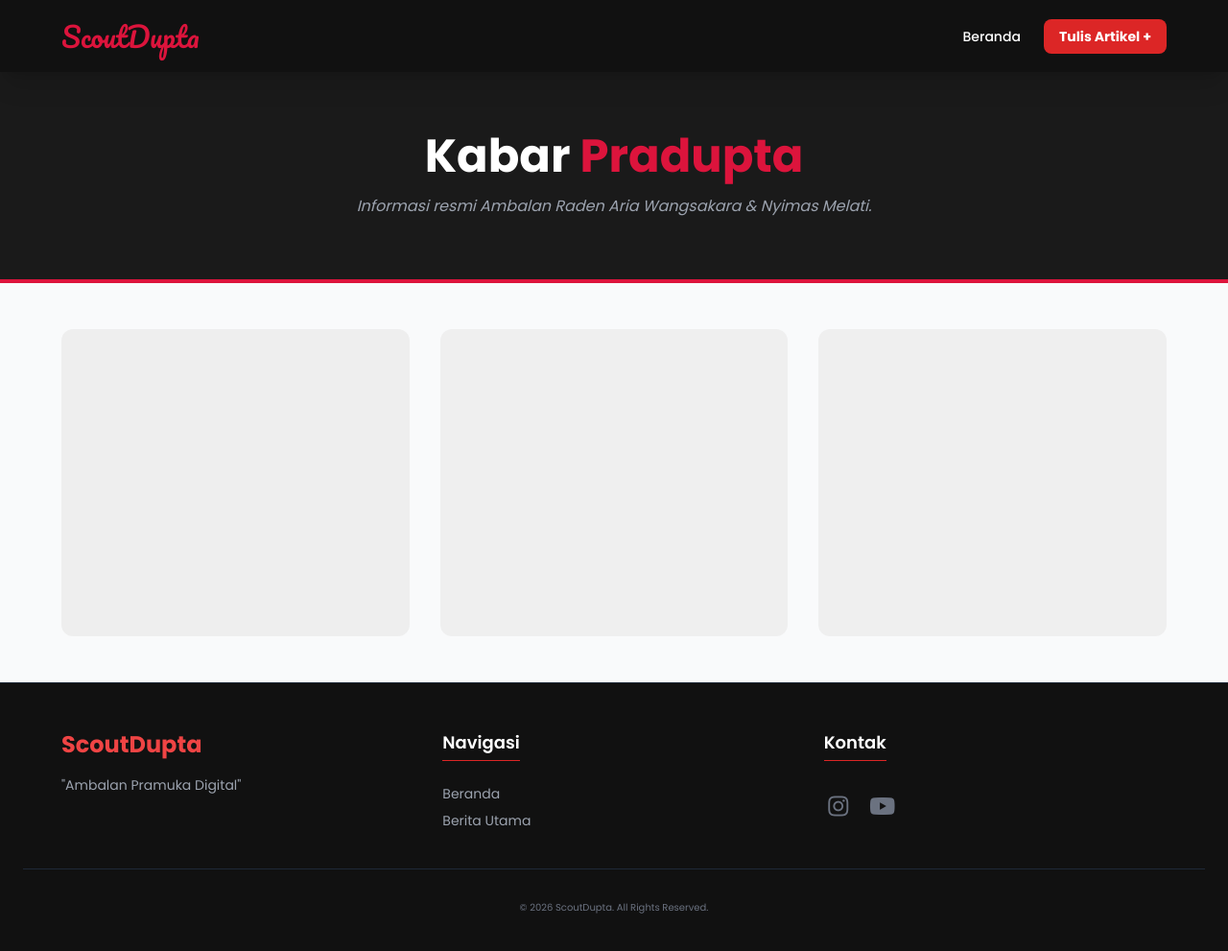
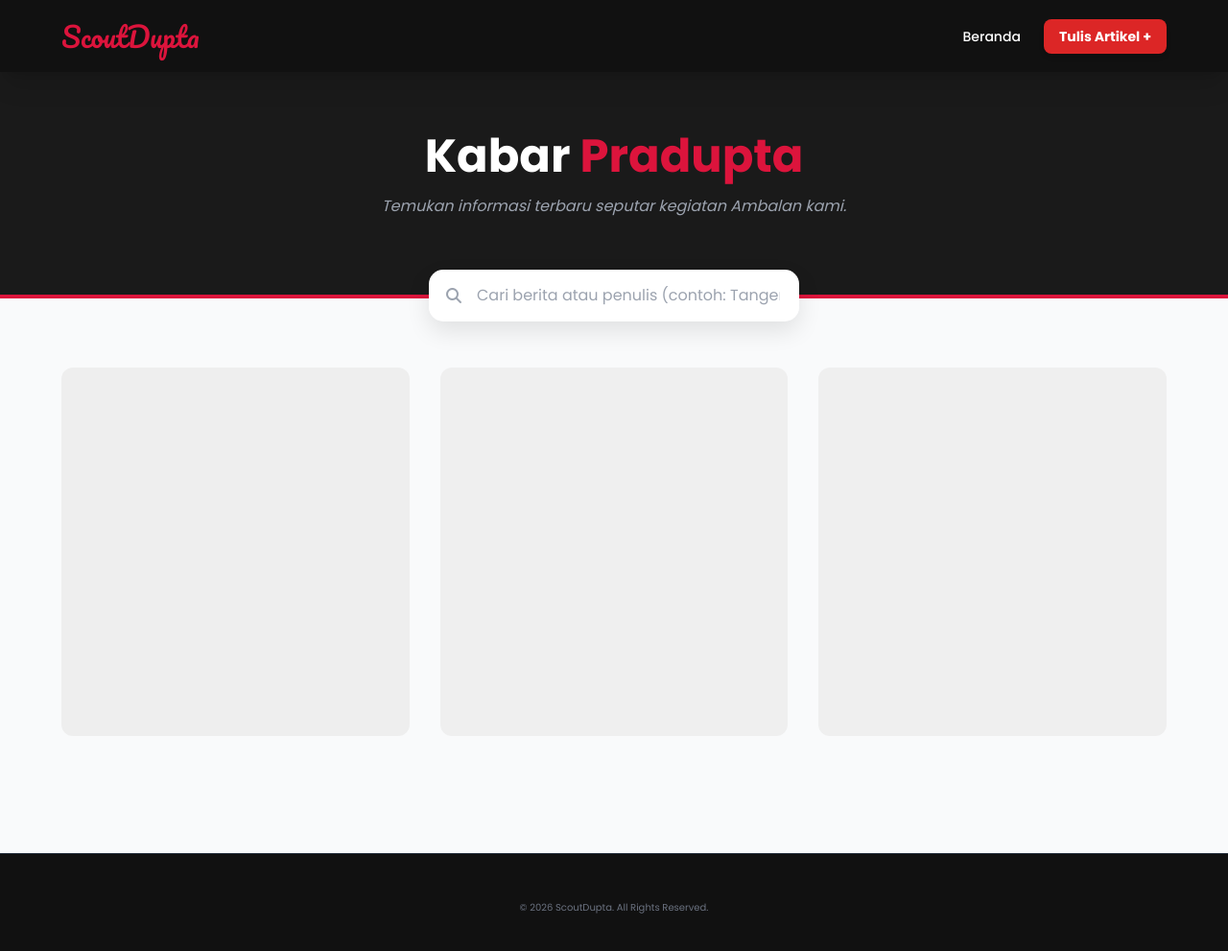
Before and after one commit to pradupta/web, a Jekyll site: the page berita.html, which Jekyll copies as it is, in a window 1280 px wide and 1001 px high. Shown: the top 991 px of the window at 96% size. Built offline with Jekyll 4.4.1, drawn with Linux system fonts in a browser that asks for light colours; nearby versions of some CDN libraries.

Commit message:
Update berita.html

```diff
--- a/berita.html
+++ b/berita.html
@@ -18,12 +18,16 @@
     body { font-family: 'Poppins', sans-serif; background-color: #f9fafb; }
     .logo-text { font-family: 'Pacifico', cursive; font-size: 1.8rem; color: #DC143C; }
     .sticky-nav { position: sticky; top: 0; z-index: 1000; background-color: #111; }
-    .news-card { transition: all 0.3s ease; display: flex; flex-direction: column; background: white; border-radius: 12px; overflow: hidden; border: 1px solid #eee; }
+    .news-card { transition: all 0.3s ease; display: flex; flex-direction: column; background: white; border-radius: 12px; overflow: hidden; border: 1px solid #eee; height: 100%; }
     .news-card:hover { transform: translateY(-5px); box-shadow: 0 10px 20px rgba(0,0,0,0.05); }
     .line-clamp-2 { display: -webkit-box; -webkit-line-clamp: 2; -webkit-box-orient: vertical; overflow: hidden; }
     .line-clamp-3 { display: -webkit-box; -webkit-line-clamp: 3; -webkit-box-orient: vertical; overflow: hidden; }
     .skeleton { background: #eee; border-radius: 12px; animation: pulse 1.5s infinite; }
     @keyframes pulse { 0%, 100% { opacity: 1; } 50% { opacity: .5; } }
+
+    .search-container { position: relative; max-width: 500px; margin: -30px auto 0; z-index: 10; }
+    .search-input { width: 100%; padding: 15px 20px 15px 50px; border-radius: 15px; border: none; box-shadow: 0 10px 25px rgba(0,0,0,0.1); outline: none; transition: 0.3s; }
+    .search-input:focus { box-shadow: 0 10px 25px rgba(220, 20, 60, 0.2); }
   </style>
 </head>
 <body class="flex flex-col min-h-screen">
@@ -31,77 +35,73 @@
   <nav class="sticky-nav text-white px-6 py-4 shadow-xl">
     <div class="max-w-6xl mx-auto flex justify-between items-center">
       <div class="logo-text">ScoutDupta</div>
-      <ul class="flex gap-6 text-sm font-medium">
+      <ul class="flex gap-6 text-sm font-medium items-center">
         <li><a href="index.html" class="hover:text-red-500 transition">Beranda</a></li>
-        <li><a href="loginartikel.html" class="bg-red-600 px-4 py-2 rounded-lg hover:bg-white hover:text-red-600 transition font-bold">Tulis Artikel +</a></li>
+        <li><a href="loginartikel.html" class="bg-red-600 px-4 py-2 rounded-lg hover:bg-white hover:text-red-600 transition font-bold shadow-md">Tulis Artikel +</a></li>
       </ul>
     </div>
   </nav>
 
-  <header class="bg-[#1a1a1a] text-white py-16 px-6 text-center border-b-4 border-crimson">
+  <header class="bg-[#1a1a1a] text-white pt-16 pb-20 px-6 text-center border-b-4 border-crimson">
     <h1 class="text-4xl md:text-5xl font-extrabold mb-4">Kabar <span class="text-crimson">Pradupta</span></h1>
-    <p class="text-gray-400 max-w-2xl mx-auto italic">Informasi resmi Ambalan Raden Aria Wangsakara & Nyimas Melati.</p>
+    <p class="text-gray-400 max-w-2xl mx-auto italic">Temukan informasi terbaru seputar kegiatan Ambalan kami.</p>
   </header>
+
+  <div class="search-container px-6">
+    <i class="fas fa-search absolute left-10 top-1/2 -translate-y-1/2 text-gray-400"></i>
+    <input type="text" id="search-input" class="search-input" placeholder="Cari berita atau penulis (contoh: Tangerang)...">
+  </div>
 
   <main class="py-12 px-6 flex-grow">
     <div class="max-w-6xl mx-auto">
 
       <div id="loading-skeleton" class="grid grid-cols-1 md:grid-cols-2 lg:grid-cols-3 gap-8">
-        <div class="skeleton h-80 w-full"></div>
-        <div class="skeleton h-80 w-full hidden md:block"></div>
-        <div class="skeleton h-80 w-full hidden lg:block"></div>
+        <div class="skeleton h-96 w-full"></div>
+        <div class="skeleton h-96 w-full hidden md:block"></div>
+        <div class="skeleton h-96 w-full hidden lg:block"></div>
       </div>
 
       <div id="news-container" class="grid grid-cols-1 md:grid-cols-2 lg:grid-cols-3 gap-8 hidden"></div>
 
+      <div id="not-found" class="hidden text-center py-20">
+        <i class="fas fa-search-minus text-5xl text-gray-300 mb-4"></i>
+        <p class="text-gray-500 text-lg">Berita yang kamu cari tidak ditemukan...</p>
+      </div>
+
     </div>
   </main>
 
-  <footer class="py-12 px-6 bg-[#111] text-white border-t border-gray-800">
-    <div class="max-w-6xl mx-auto grid grid-cols-1 md:grid-cols-3 gap-10 text-center md:text-left">
-      <div>
-        <h3 class="text-2xl font-bold mb-4 text-red-500">ScoutDupta</h3>
-        <p class="text-gray-400 text-sm">"Ambalan Pramuka Digital"</p>
-      </div>
-      <div>
-        <h3 class="text-lg font-semibold mb-4 border-b border-red-600 pb-1 inline-block">Navigasi</h3>
-        <ul class="text-gray-400 text-sm space-y-2 mt-2">
-          <li><a href="index.html" class="hover:text-white transition">Beranda</a></li>
-          <li><a href="berita.html" class="hover:text-white transition">Berita Utama</a></li>
-        </ul>
-      </div>
-      <div>
-        <h3 class="text-lg font-semibold mb-4 border-b border-red-600 pb-1 inline-block">Kontak</h3>
-        <div class="flex justify-center md:justify-start gap-4 mt-4 text-2xl">
-          <a href="#" class="text-gray-500 hover:text-red-500"><i class="fab fa-instagram"></i></a>
-          <a href="#" class="text-gray-500 hover:text-red-500"><i class="fab fa-youtube"></i></a>
-        </div>
-      </div>
-    </div>
-    <div class="text-center mt-10 pt-8 border-t border-gray-800 text-gray-500 text-[10px]">
-      &copy; 2026 ScoutDupta. All Rights Reserved.
-    </div>
+  <footer class="py-12 px-6 bg-[#111] text-white border-t border-gray-800 text-center">
+    <p class="text-gray-500 text-[10px]">&copy; 2026 ScoutDupta. All Rights Reserved.</p>
   </footer>
 
   <script>
-    const scriptURL = 'https://script.google.com/macros/s/AKfycbx14_8D4lNFAufqvTssRm1KFiNFB3Qa_dxI2idNc_Hu0YbFRxt7tIu5VhQ3m3W1hJJH/exec';
+    // Link Apps Script Array kamu
+    const scriptURL = 'https://script.google.com/macros/s/AKfycbyFSre1eTFS9dAF8kW-l6SKXhhSNzAaTgpc44iTC5tsTgR_TRimiE5p0a72ISJB3gnCMQ/exec';
+    let allPosts = [];
 
     async function init() {
-      const container = document.getElementById('news-container');
-      const skeleton = document.getElementById('loading-skeleton');
+      // Hapus cache lama jika formatnya salah
+      const cached = localStorage.getItem('all_news');
+      if (cached) {
+        allPosts = JSON.parse(cached);
+        // Cek jika cache masih format objek, hapus saja
+        if (allPosts.length > 0 && !Array.isArray(allPosts[0])) {
+            localStorage.removeItem('all_news');
+            allPosts = [];
+        } else {
+            render(allPosts);
+        }
+      }
 
-      // 1. Tampilkan Cache (Jika ada)
-      const cached = localStorage.getItem('all_news');
-      if (cached) render(JSON.parse(cached));
-
-      // 2. Ambil Data Fresh dari App Script
       try {
         const response = await fetch(scriptURL);
         const data = await response.json();
 
         if (data && data.length > 0) {
+          allPosts = data;
           localStorage.setItem('all_news', JSON.stringify(data));
-          render(data);
+          render(allPosts);
         }
       } catch (e) {
         console.error("Gagal ambil data");
@@ -111,50 +111,56 @@
     function render(data) {
       const container = document.getElementById('news-container');
       const skeleton = document.getElementById('loading-skeleton');
+      const notFound = document.getElementById('not-found');
 
       container.innerHTML = '';
+      skeleton.classList.add('hidden');
 
-      // KARENA APP SCRIPT SUDAH MELAKUKAN DATA.REVERSE(),
-      // KITA TAMPILKAN SECARA NORMAL (Lurus)
-      data.forEach((row, index) => {
-        if(!row[1]) return; // Lewati baris kosong
+      if (data.length === 0) {
+        container.classList.add('hidden');
+        notFound.classList.remove('hidden');
+        return;
+      }
 
-        // Hitung ID asli untuk detail.html
-        // Karena data dari App Script dibalik, baris pertama (index 0) di JSON
-        // sebenarnya adalah baris terakhir di Spreadsheet.
-        const originalId = (data.length - 1) - index;
+      notFound.classList.add('hidden');
+      container.classList.remove('hidden');
 
-        const date = new Date(row[0]).toLocaleDateString('id-ID', {
+      data.forEach((post, index) => {
+        // [0]=Tgl, [1]=Judul, [2]=Penulis, [3]=Isi, [4]=Gbr, [5]=Views
+        const date = new Date(post[0]).toLocaleDateString('id-ID', {
           day: 'numeric', month: 'long', year: 'numeric'
         });
 
-        const slug = row[1].toLowerCase().replace(/ /g, '-').replace(/[^\w-]+/g, '');
+        const slug = post[1].toLowerCase().replace(/ /g, '-').replace(/[^\w-]+/g, '');
 
         const card = `
           <div class="news-card">
             <div class="h-52 overflow-hidden bg-gray-200">
-              <img src="${row[4] || 'https://via.placeholder.com/600x400'}" class="w-full h-full object-cover">
+              <img src="${post[4] || 'https://via.placeholder.com/600x400'}"
+                   class="w-full h-full object-cover">
             </div>
             <div class="p-6 flex flex-col flex-grow">
-              <span class="text-[10px] text-crimson font-bold uppercase mb-2 italic">
-                <i class="far fa-calendar-alt mr-1"></i> ${date}
-              </span>
-              <h3 class="font-bold text-gray-800 mb-2 line-clamp-2 leading-tight">${row[1]}</h3>
-              <p class="text-gray-500 text-sm mb-4 line-clamp-3">${row[3]}</p>
-              <div class="mt-auto">
-                <a href="detail.html?post=${slug}&id=${originalId}" class="text-crimson font-bold text-sm hover:underline">
-                  Baca Selengkapnya →
-                </a>
+              <div class="flex justify-between items-center mb-2">
+                <span class="text-[10px] text-crimson font-bold uppercase italic">${date}</span>
+                <span class="text-[10px] text-gray-400 font-bold"><i class="far fa-eye"></i> ${post[5] || 0}</span>
+              </div>
+              <h3 class="font-bold text-gray-800 mb-2 line-clamp-2 h-12">${post[1]}</h3>
+              <p class="text-gray-500 text-sm mb-4 line-clamp-3">${post[3].replace(/<[^>]*>?/gm, '')}</p>
+              <div class="mt-auto pt-4 border-t border-gray-100 flex justify-between items-center">
+                <span class="text-[11px] text-gray-400 italic">Oleh: ${post[2]}</span>
+                <a href="detail.html?post=${slug}&id=${index}" class="text-crimson font-bold text-sm hover:underline">Baca Berita →</a>
               </div>
             </div>
-          </div>
-        `;
+          </div>`;
         container.insertAdjacentHTML('beforeend', card);
       });
+    }
 
-      skeleton.classList.add('hidden');
-      container.classList.remove('hidden');
-    }
+    document.getElementById('search-input').addEventListener('input', function(e) {
+      const keyword = e.target.value.toLowerCase();
+      const filtered = allPosts.filter(p => p[1].toLowerCase().includes(keyword) || p[2].toLowerCase().includes(keyword));
+      render(filtered);
+    });
 
     init();
   </script>
```
